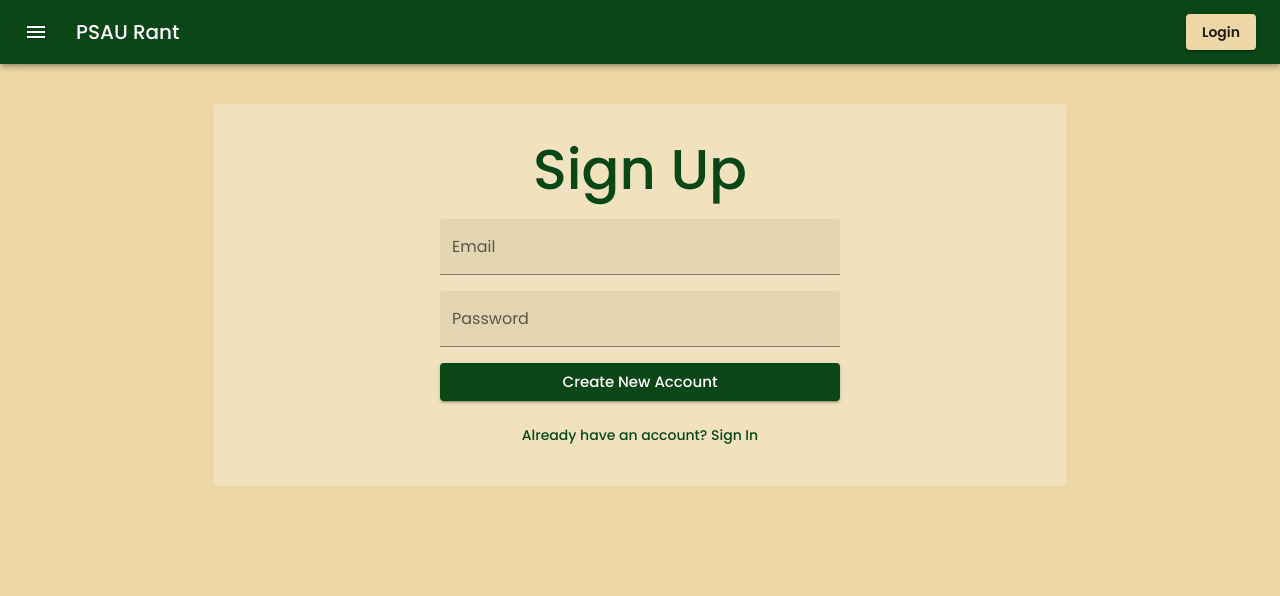
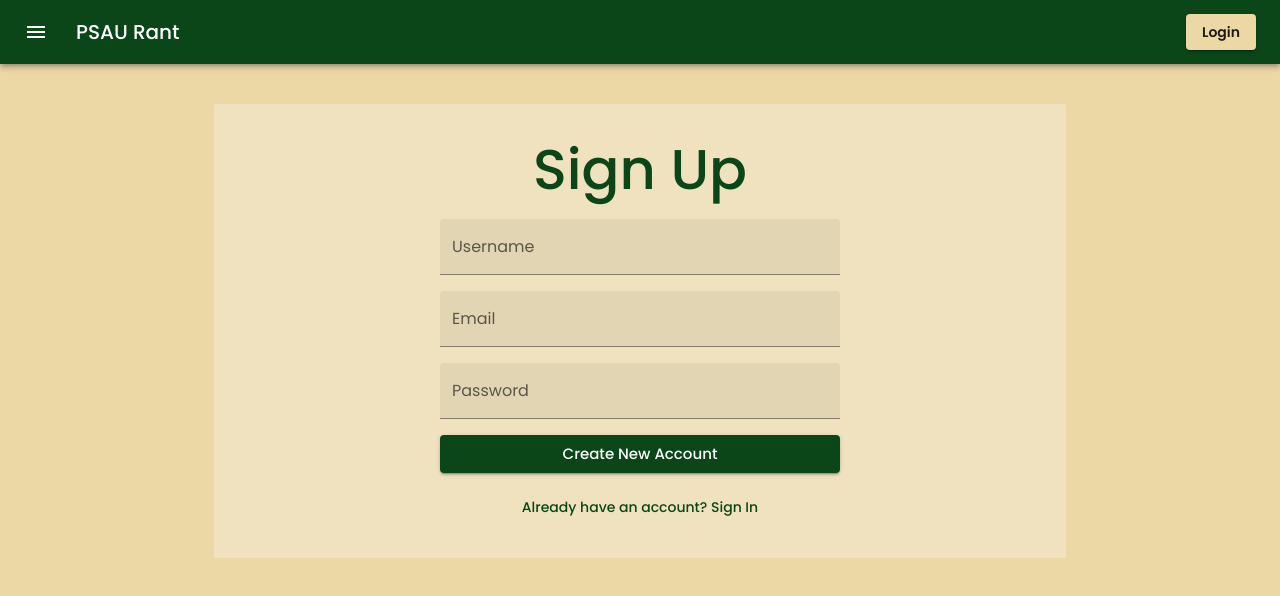
Before and after one commit to mmvergara/psau-rant, a Next.js app: page /auth/signup in a window 1280 px wide. Shown: the top 596 px of the page. Built offline with nearby package versions, Linux system fonts and the light colour scheme; no server answers.

Commit message:
updated validation schema

```diff
--- a/pages/auth/signin.tsx
+++ b/pages/auth/signin.tsx
@@ -1,6 +1,6 @@
 import { signInWithEmailAndPassword } from "firebase/auth";
 import { FirebaseAuth } from "@/firebase/Firebase-Client";
-import { authSchema } from "@/utilities/ValidationSchemas";
+import { signinSchema } from "@/utilities/ValidationSchemas";
 import { useFormik } from "formik";
 import { useState } from "react";
 import { toast } from "react-toastify";
@@ -43,7 +43,7 @@ const SignInPage = () => {
   const formik = useFormik({
     initialValues: { email: "", password: "" },
     onSubmit: handleSignIn,
-    validationSchema: authSchema,
+    validationSchema: signinSchema,
   });
 
   const emailErrors = formik.touched.email && formik.errors.email;
--- a/pages/auth/signup.tsx
+++ b/pages/auth/signup.tsx
@@ -3,7 +3,7 @@ import {
   createUserWithEmailAndPassword,
   signInWithEmailAndPassword,
 } from "firebase/auth";
-import { authSchema } from "@/utilities/ValidationSchemas";
+import { signupSchema } from "@/utilities/ValidationSchemas";
 import { useFormik } from "formik";
 import { useState } from "react";
 import { toast } from "react-toastify";
@@ -33,11 +33,12 @@ const SignInPage = () => {
   };
 
   const formik = useFormik({
-    initialValues: { email: "", password: "" },
+    initialValues: { username: "", email: "", password: "" },
     onSubmit: handleSignUp,
-    validationSchema: authSchema,
+    validationSchema: signupSchema,
   });
 
+  const usernameErrors = formik.touched.username && formik.errors.username;
   const emailErrors = formik.touched.email && formik.errors.email;
   const passwordErrors = formik.touched.password && formik.errors.password;
 
@@ -71,6 +72,16 @@ const SignInPage = () => {
         >
           Sign Up
         </Typography>
+        <TextField
+          name="username"
+          label="Username"
+          variant="filled"
+          sx={{ width: "100%", maxWidth: "400px" }}
+          error={!!usernameErrors}
+          helperText={usernameErrors}
+          onChange={formik.handleChange}
+          onBlur={formik.handleBlur}
+        />
         <TextField
           name="email"
           label="Email"
```
